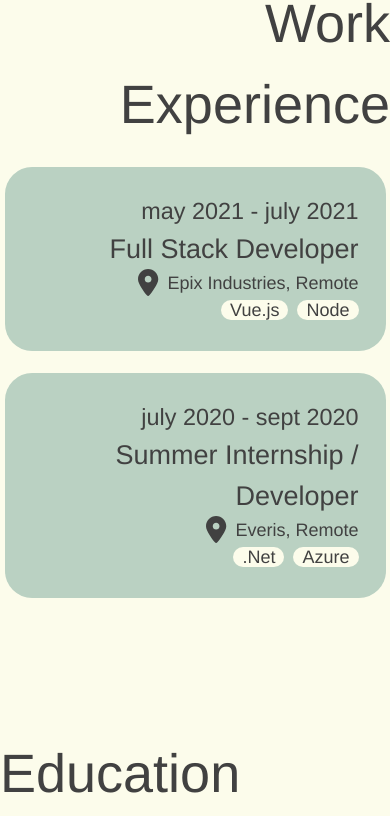
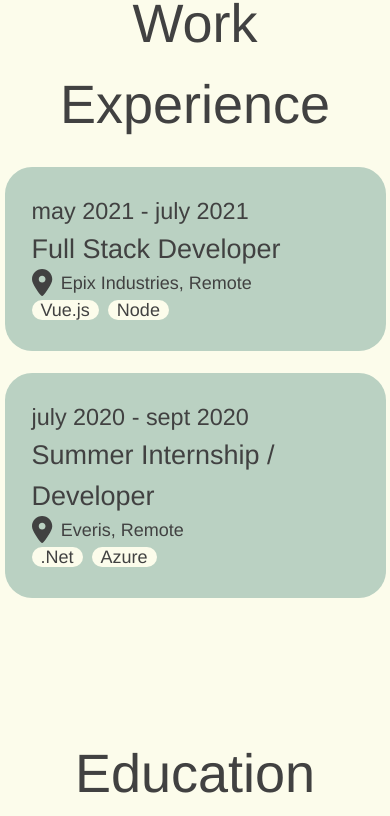
Before and after one commit to Bosutike/r-vieira.github.io, a Vue app: page / in a window 390 px wide. Shown: the part 951-1767 px from the top of the page. Built offline with nearby package versions, Linux system fonts and the light colour scheme.

Commit message:
small mobile visual change

```diff
--- a/src/components/EducationComponent.vue
+++ b/src/components/EducationComponent.vue
@@ -1,7 +1,7 @@
 <template>
   <div id="education" class="flex justify-center py-20">
     <div class="education">
-      <h2>Education</h2>
+      <h2 class="text-center sm:text-left">Education</h2>
       <div class="sm:mt-10 md:mr-40 lg:mr-60 xl:mr-80">
         <div class="timeline hidden sm:block">
           <div class="timeline-arrow-up"></div>
--- a/src/components/ExperienceComponent.vue
+++ b/src/components/ExperienceComponent.vue
@@ -1,12 +1,12 @@
 <template>
   <div id="work-experience" class="flex justify-center pt-20 pb-10">
     <div class="experience">
-      <h2 class="text-right">Work Experience</h2>
+      <h2 class="text-center sm:text-right">Work Experience</h2>
       <div class="relative sm:mt-10 md:ml-40 lg:ml-60 xl:ml-80">
         <div class="timeline hidden sm:block">
           <div class="timeline-arrow-up"></div>
         </div>
-        <div class="timeline-info">
+        <div class="timeline-info text-left sm:text-right">
           <div class="epix mt-4 mx-1 sm:mr-10">
             <div class="arrow-right hidden sm:block"></div>
             <h5>may 2021 - july 2021</h5>
@@ -19,7 +19,7 @@
             <span class="perk-exp ml-2">Node</span>
           </div>
         </div>
-        <div class="timeline-info">
+        <div class="timeline-info text-left sm:text-right">
           <div class="everis mt-4 sm:mt-8 mx-1 sm:mr-10">
             <div class="arrow-right hidden sm:block"></div>
             <h5>july 2020 - sept 2020</h5>
@@ -53,7 +53,6 @@ export default {
 
 .timeline-info {
   padding-top: 0.2em;
-  text-align: right;
 }
 
 .timeline-arrow-up {
```
Also changed, not shown: 1 other file (tests, documents, lock files or other folders).
